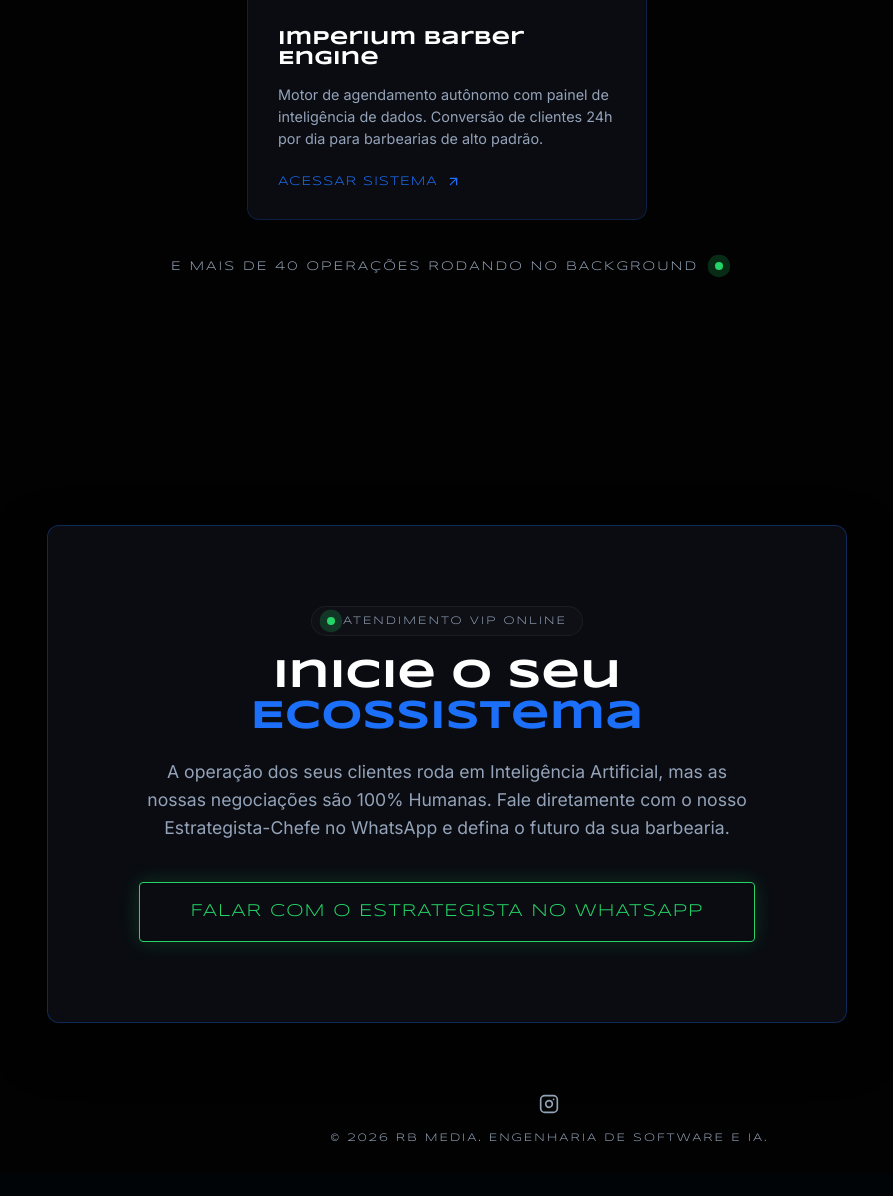
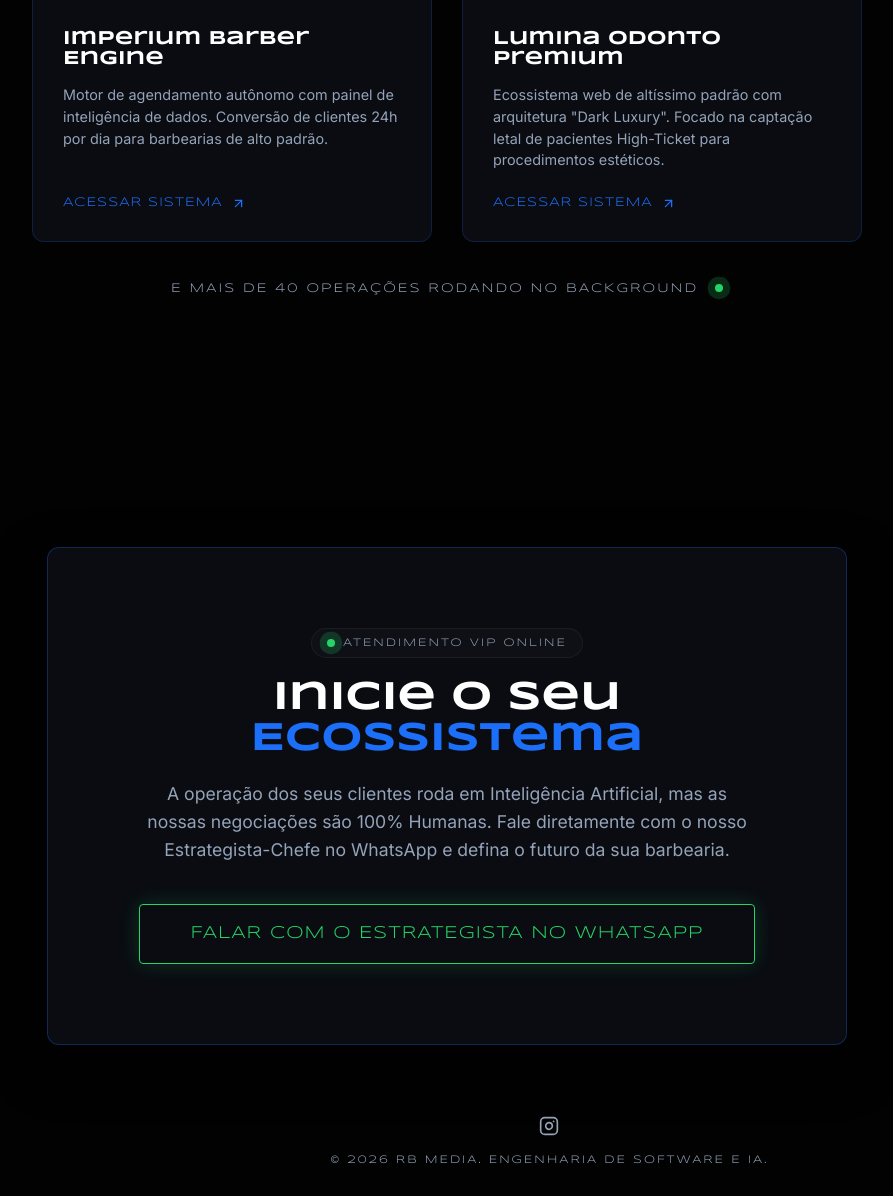
Before and after one commit to elysonedu-ui/rb-media-agency, a Flask app: page / in a window 1280 px wide. Shown: the part 3762-4958 px from the top of the page, without its empty margins (193-1086 px from the left). Before the commit the page ends 4904 px from the top, so only its background shows below. Run offline with Flask 3, Linux system fonts and the light colour scheme; some libraries are stand-ins or nearby versions.

Commit message:
Add Lumina Odonto Premium to portfolio

```diff
--- a/templates/index.html
+++ b/templates/index.html
@@ -220,6 +220,24 @@
                             </a>
                         </div>
                     </div>
+
+                    <!-- CARD 2 -->
+                    <div class="portfolio-card hover-target">
+                        <div class="portfolio-img" style="background-image: url('/static/lumina_hero.png');">
+                            <div style="position: absolute; top: 20px; left: 20px; background: rgba(2,2,2,0.8); padding: 5px 15px; border-radius: 20px; border: 1px solid var(--accent-blue); color: #fff; font-size: 0.7rem; font-family: var(--font-heading);">ODONTOLOGIA DE LUXO</div>
+                        </div>
+                        <div class="portfolio-content">
+                            <div>
+                                <h3>Lumina Odonto Premium</h3>
+                                <p>Ecossistema web de altíssimo padrão com arquitetura "Dark Luxury". Focado na captação letal de pacientes High-Ticket para procedimentos estéticos.</p>
+                            </div>
+                            <a href="https://lumina-odonto-premium-1.onrender.com" target="_blank" class="portfolio-link">
+                                ACESSAR SISTEMA
+                                <svg width="15" height="15" viewBox="0 0 24 24" fill="none" stroke="currentColor" stroke-width="2" stroke-linecap="round" stroke-linejoin="round"><line x1="7" y1="17" x2="17" y2="7"></line><polyline points="7 7 17 7 17 17"></polyline></svg>
+                            </a>
+                        </div>
+                    </div>
+
                 </div>
 
                 <div class="fade-up" style="text-align: center; margin-top: 40px; font-family: var(--font-heading); font-size: 0.8rem; color: var(--text-muted); letter-spacing: 2px;">
```
Also changed, not shown: static/lumina_hero.png (added).
